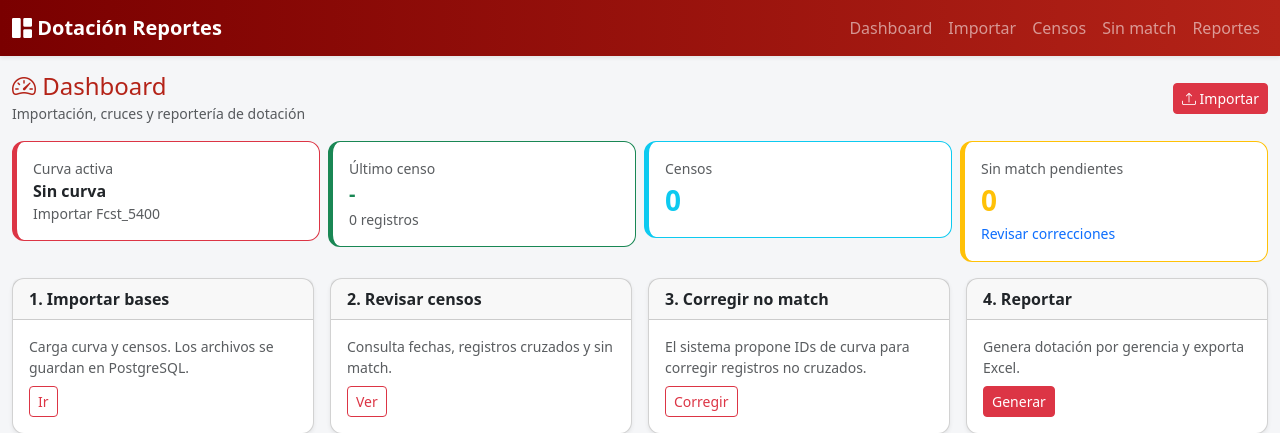
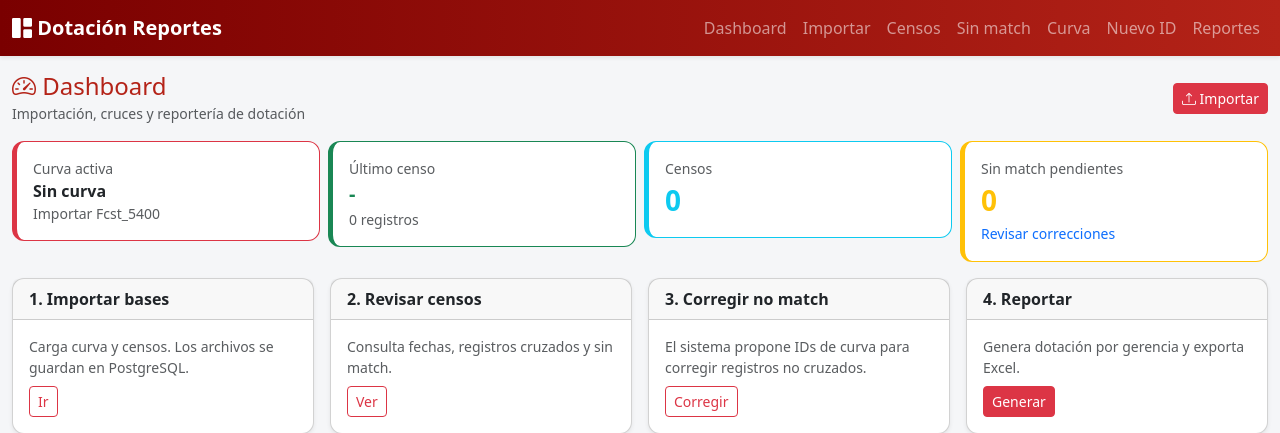
Before and after one commit to Javier-9690/reportabilidad5400, a Flask app: page / in a window 1280 px wide. Shown: the top 433 px of the page. Run offline with Flask 3, Linux system fonts and the light colour scheme; data that the repository does not hold is empty.

Commit message:
Add files via upload

```diff
--- a/templates/base.html
+++ b/templates/base.html
@@ -24,6 +24,8 @@
                 <li class="nav-item"><a class="nav-link" href="{{ url_for('imports_page') }}">Importar</a></li>
                 <li class="nav-item"><a class="nav-link" href="{{ url_for('censos_page') }}">Censos</a></li>
                 <li class="nav-item"><a class="nav-link" href="{{ url_for('no_match_page') }}">Sin match</a></li>
+                <li class="nav-item"><a class="nav-link" href="{{ url_for('curva_page') }}">Curva</a></li>
+                <li class="nav-item"><a class="nav-link" href="{{ url_for('new_curve_item_page') }}">Nuevo ID</a></li>
                 <li class="nav-item"><a class="nav-link" href="{{ url_for('report_page') }}">Reportes</a></li>
             </ul>
         </div>
```
